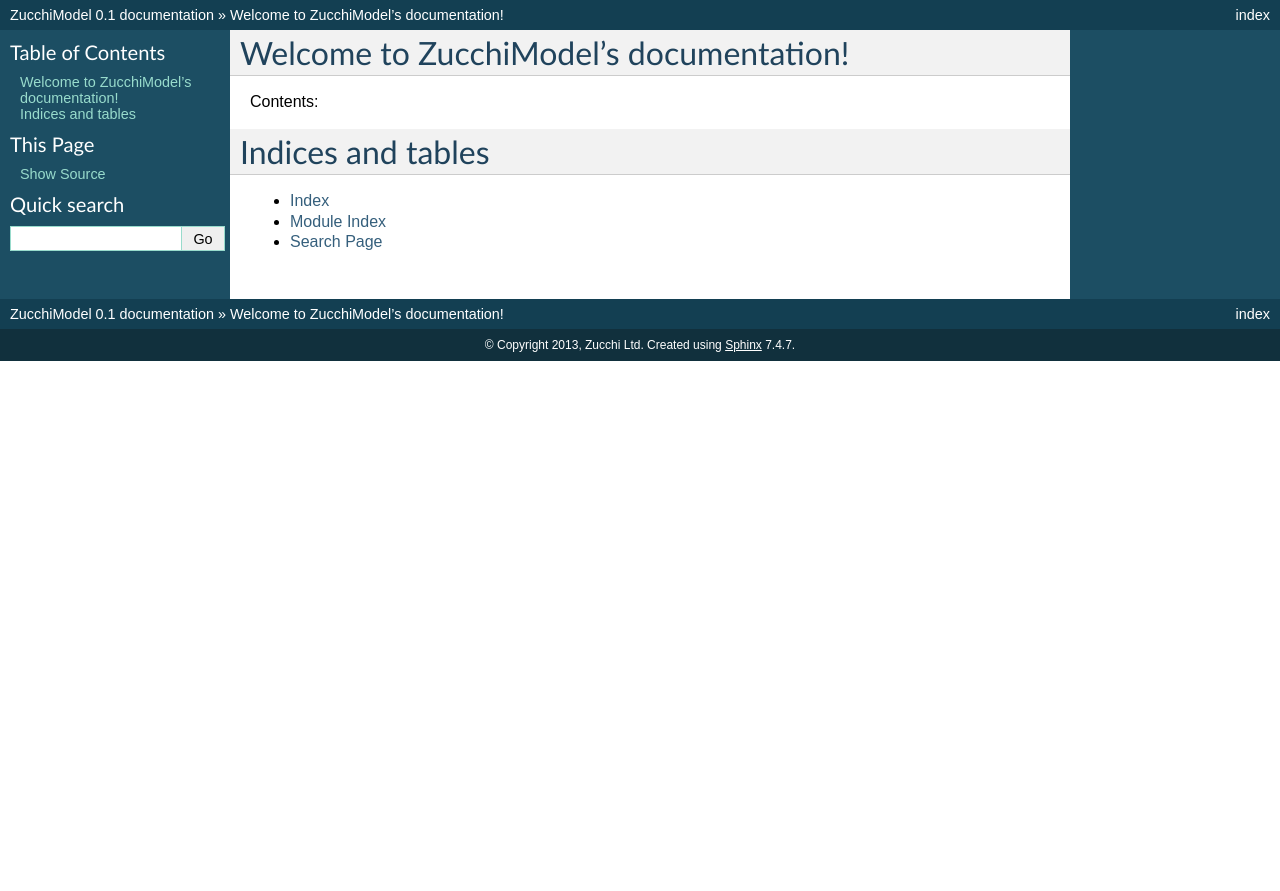
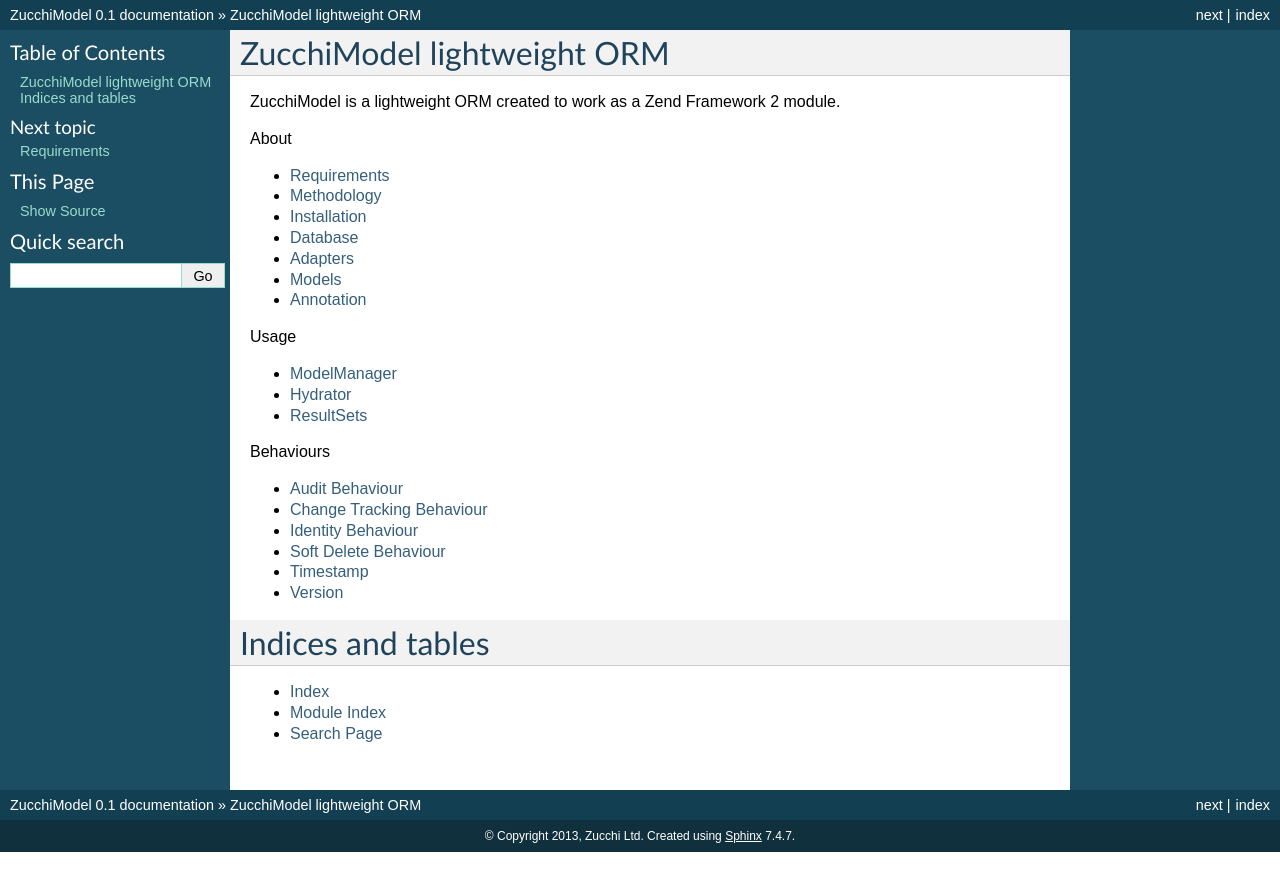
Before and after one commit to mattcockayne/ZucchiModel, a Sphinx documentation site: the page built from docs/manual/source/index.rst, in a window 1280 px wide. Shown: the top 891 px of the page. Built offline with Sphinx 7.4.7, drawn with Linux system fonts in a browser that asks for light colours; formulas are drawn with MathJax 3.

Commit message:
added skeleton for docs

```diff
--- /dev/null
+++ b/docs/manual/source/about/adapters.rst
@@ -0,0 +1,2 @@
+Adapters
+========
--- /dev/null
+++ b/docs/manual/source/about/annotation.rst
@@ -0,0 +1,2 @@
+Annotation
+==========
--- /dev/null
+++ b/docs/manual/source/about/database.rst
@@ -0,0 +1,2 @@
+Database
+========
--- /dev/null
+++ b/docs/manual/source/about/installation.rst
@@ -0,0 +1,2 @@
+Installation
+============
--- /dev/null
+++ b/docs/manual/source/about/methodology.rst
@@ -0,0 +1,2 @@
+Methodology
+===========
--- /dev/null
+++ b/docs/manual/source/about/models.rst
@@ -0,0 +1,2 @@
+Models
+======
--- /dev/null
+++ b/docs/manual/source/about/requirements.rst
@@ -0,0 +1,2 @@
+Requirements
+============
--- /dev/null
+++ b/docs/manual/source/behaviours/audit.rst
@@ -0,0 +1,2 @@
+Audit Behaviour
+===============
--- /dev/null
+++ b/docs/manual/source/behaviours/changetracking.rst
@@ -0,0 +1,2 @@
+Change Tracking Behaviour
+=========================
--- /dev/null
+++ b/docs/manual/source/behaviours/identity.rst
@@ -0,0 +1,2 @@
+Identity Behaviour
+==================
--- /dev/null
+++ b/docs/manual/source/behaviours/softdelete.rst
@@ -0,0 +1,2 @@
+Soft Delete Behaviour
+=====================
--- /dev/null
+++ b/docs/manual/source/behaviours/timestamp.rst
@@ -0,0 +1,2 @@
+Timestamp
+=========
--- /dev/null
+++ b/docs/manual/source/behaviours/version.rst
@@ -0,0 +1,2 @@
+Version
+=======
--- a/docs/manual/source/index.rst
+++ b/docs/manual/source/index.rst
@@ -3,13 +3,47 @@
    You can adapt this file completely to your liking, but it should at least
    contain the root `toctree` directive.
 
-Welcome to ZucchiModel's documentation!
-=======================================
+ZucchiModel lightweight ORM
+===========================
 
-Contents:
+ZucchiModel is a lightweight ORM created to work as a Zend Framework 2 module.
+
+
+About
 
 .. toctree::
    :maxdepth: 2
+
+   about/requirements
+   about/methodology
+   about/installation
+   about/database
+   about/adapters
+   about/models
+   about/annotation
+
+
+Usage
+
+.. toctree::
+   :maxdepth: 2
+
+   usage/modelmanager
+   usage/hydrator
+   usage/resultsets
+
+
+Behaviours
+
+.. toctree::
+   :maxdepth: 2
+
+   behaviours/audit
+   behaviours/changetracking
+   behaviours/identity
+   behaviours/softdelete
+   behaviours/timestamp
+   behaviours/version
 
 
 
--- /dev/null
+++ b/docs/manual/source/usage/hydrator.rst
@@ -0,0 +1,2 @@
+Hydrator
+============
--- /dev/null
+++ b/docs/manual/source/usage/modelmanager.rst
@@ -0,0 +1,2 @@
+ModelManager
+============
--- /dev/null
+++ b/docs/manual/source/usage/resultsets.rst
@@ -0,0 +1,2 @@
+ResultSets
+==========
```
